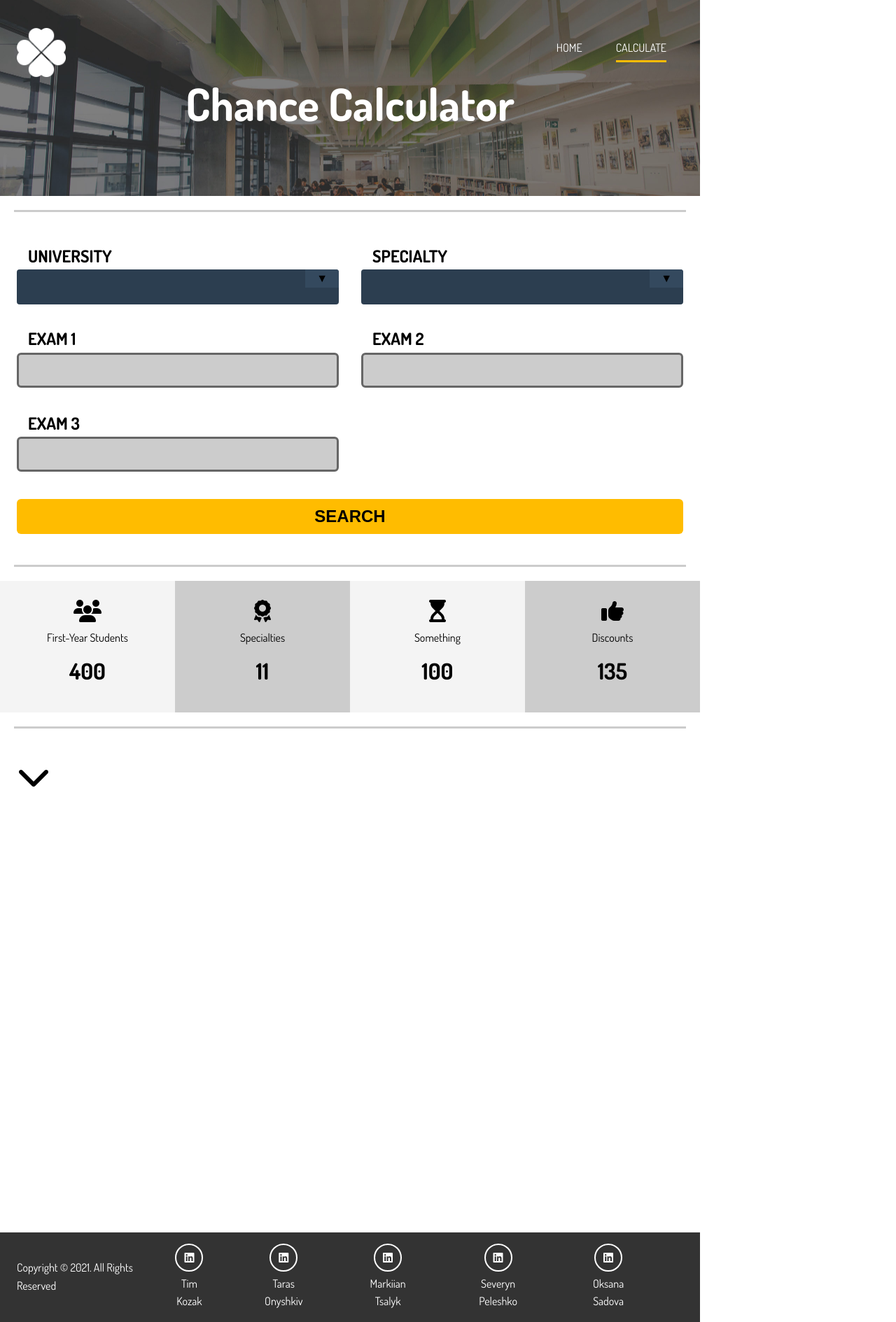
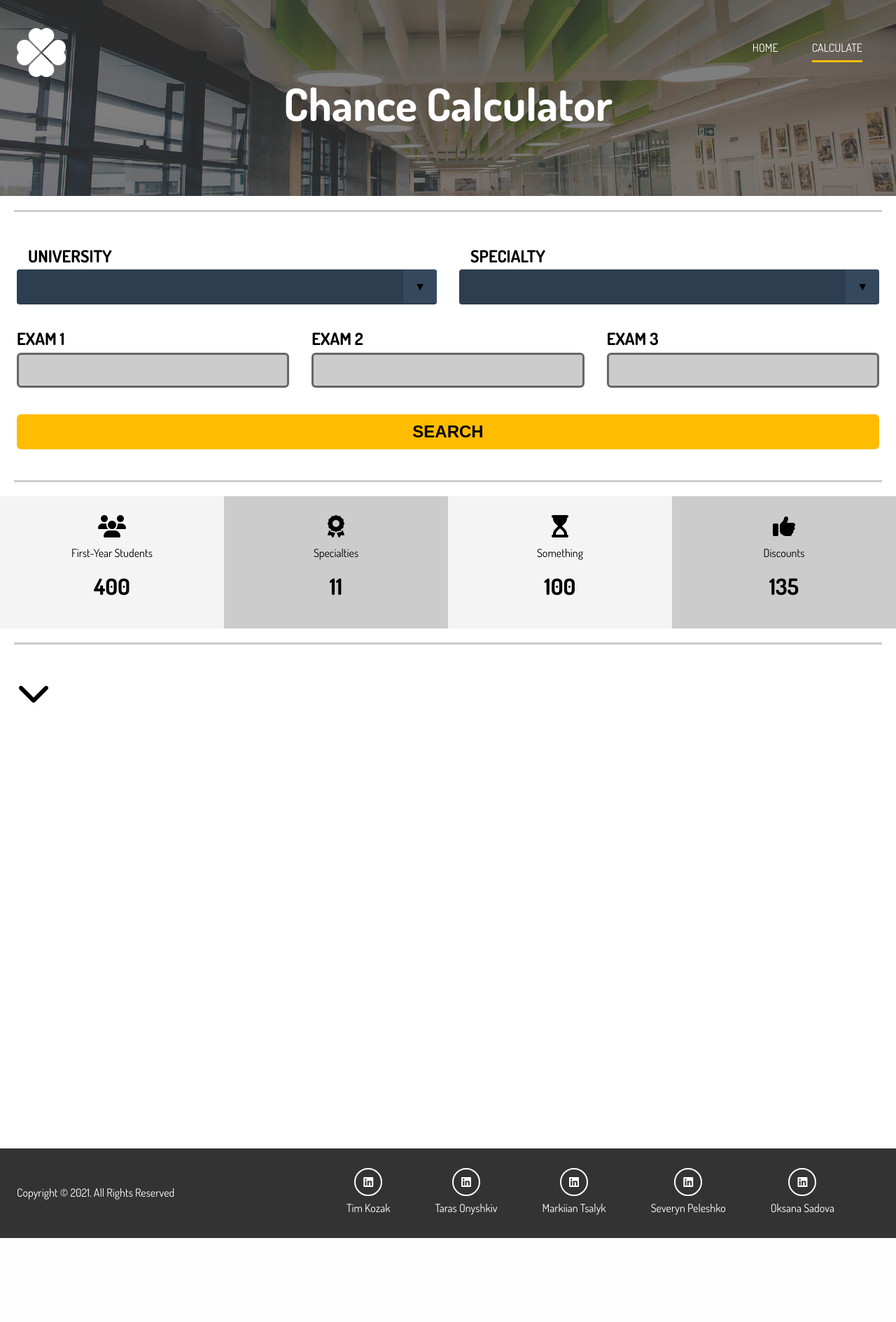
Before and after one commit to Tsalyk/vstup_project, a Flask app: page /chance_calculator in a window 1280 px wide. Shown: the whole page at 70% size. After the commit the page ends 1769 px from the top, so only its background shows below. Run offline with Flask 2, Linux system fonts and the light colour scheme; some libraries are stand-ins or nearby versions.

Commit message:
fixed cache problem in css

```diff
--- a/chance_flask/static/css/style.css
+++ b/chance_flask/static/css/main.css
@@ -5,7 +5,6 @@
 
 body {
   min-width: 1000px !important;
-  max-width: 1000px;
 }
 
 .container {
@@ -268,10 +267,6 @@ img {
   line-height: 1.2;
 }
 
-/* .specialty-form {
-  height: 200px;
-} */
-
 /* Reset Select */
 select {
   -webkit-appearance: none;
@@ -294,7 +289,7 @@ select::-ms-expand {
   display: flex;
   width: 100%;
   height: 50px;
-  /* line-height: 3; */
+  line-height: 3;
   margin-right: 2rem;
   font-weight: bold;
   background: #2c3e50;
@@ -383,10 +378,10 @@ select {
   height: 700px;
 }
 
-.form-questions.even-form {
+.even-form {
   display: grid;
   grid-gap: 2rem;
-  grid-template-columns: 1fr 1fr 1fr;
+  grid-template-columns: repeat(3, 1fr);
 }
 
 .form-questions.only-one {
--- a/chance_flask/templates/chance.html
+++ b/chance_flask/templates/chance.html
@@ -9,7 +9,7 @@
   <link rel="preconnect" href="https://fonts.gstatic.com">
   <link href="https://fonts.googleapis.com/css2?family=Dosis:wght@200;300;400;600;700;800&display=swap"
     rel="stylesheet">
-  <link rel="stylesheet" type="text/css" href="{{ url_for('static',filename='css/style.css') }}">
+  <link rel="stylesheet" type="text/css" href="{{ url_for('static',filename='css/main.css') }}">
   <title>Calculate Chance</title>
 </head>
 
@@ -76,7 +76,7 @@
 
         <div class="some-margin"></div>
 
-        <div class="form-questions even-form">
+        <div class="even-form">
           <div>
             <h1>EXAM 1</h1>
             <input type="text" class="input-submit"></input>
--- a/chance_flask/templates/index.html
+++ b/chance_flask/templates/index.html
@@ -9,7 +9,7 @@
   <link rel="preconnect" href="https://fonts.gstatic.com">
   <link href="https://fonts.googleapis.com/css2?family=Dosis:wght@200;300;400;600;700;800&display=swap"
     rel="stylesheet">
-  <link rel="stylesheet" type="text/css" href="{{ url_for('static',filename='css/style.css') }}">
+  <link rel="stylesheet" type="text/css" href="{{ url_for('static',filename='css/main.css') }}">
   <title>UCU CHANCE</title>
 </head>
 
```
Also changed, not shown: chance_flask/main.py (+13 -0 lines).
